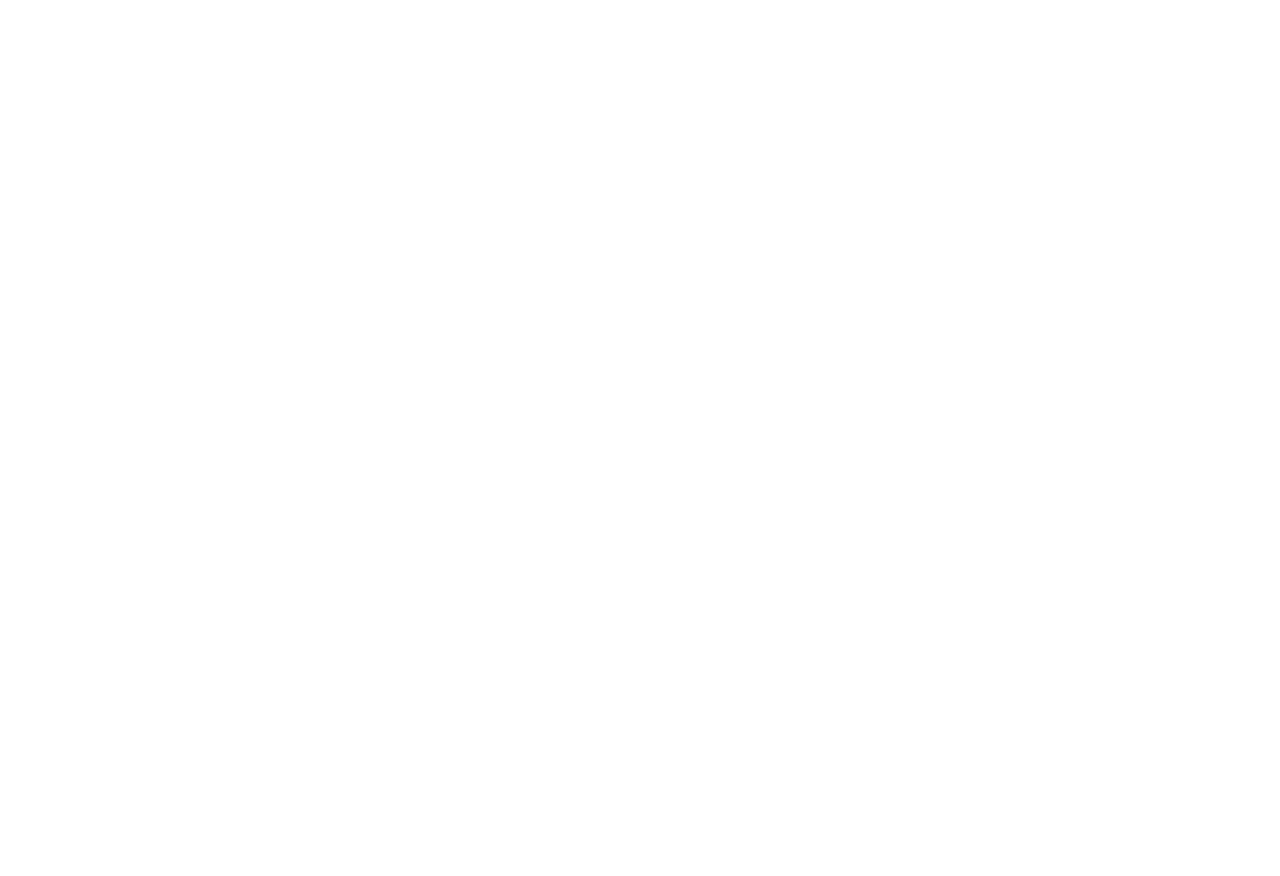
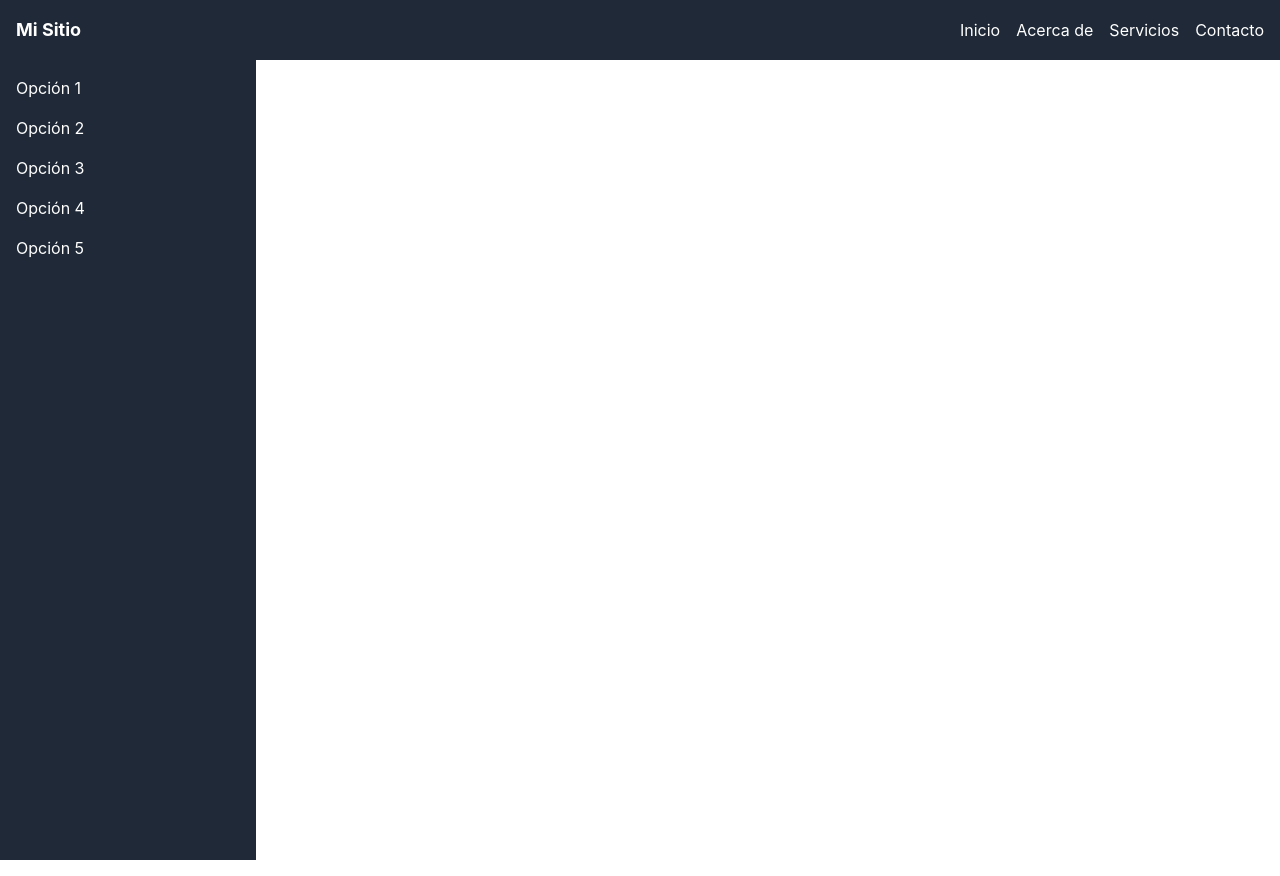
Before and after one commit to JavierBonaventura/docGuard, a React (Create React App) app: page / in a window 1280 px wide. Before the commit the page ends 800 px from the top, so only its background shows below. Built offline with nearby package versions, Linux system fonts and the light colour scheme.

Commit message:
primer commit

```diff
--- a/package.json
+++ b/package.json
@@ -3,6 +3,7 @@
   "version": "0.1.0",
   "private": true,
   "dependencies": {
+    "@fortawesome/fontawesome-free": "^6.5.1",
     "@testing-library/jest-dom": "^5.16.5",
     "@testing-library/react": "^13.4.0",
     "@testing-library/user-event": "^13.5.0",
--- a/src/App.js
+++ b/src/App.js
@@ -1,11 +1,14 @@
 import React from 'react';
-import Header from './components/Header';
+import Navbar from './components/Navbar';
+import Sidebar from './components/Sidebar';
 import "./App.css";
 
 function App() {
   return (
     <div className="App">
-      <Header />
+      <Navbar />
+      <Sidebar />
+
     </div>
   );
 }
--- a/src/components/Header.js
+++ /dev/null
@@ -1,12 +0,0 @@
-import React from "react";
-
-
-function Header() {
-  return (
-    <header>
-
-    </header>
-  );
-}
-
-export default Header;
--- /dev/null
+++ b/src/components/Login.js
@@ -0,0 +1,54 @@
+import React from "react";
+
+function Login() {
+  return (
+    <div className="h-screen bg-gray-200 py-20 p-4 md:p-20 lg:p-32">
+      <div className="max-w-sm bg-white rounded-lg overflow-hidden shadow-lg mx-auto">
+        <div className="p-6">
+          <h2 className="text-2xl font-bold text-gray-800 mb-2">Welcome Back!</h2>
+          <p className="text-gray-700 mb-6">Please sign in to your account</p>
+          <form>
+            <div className="mb-4">
+              <label className="block text-gray-700 font-bold mb-2" htmlFor="username">
+                Username
+              </label>
+              <input
+                className="shadow appearance-none border rounded w-full py-2 px-3 text-gray-700 leading-tight focus:outline-none focus:shadow-outline"
+                id="username"
+                type="text"
+                placeholder="Username"
+              />
+            </div>
+            <div className="mb-6">
+              <label className="block text-gray-700 font-bold mb-2" htmlFor="password">
+                Password
+              </label>
+              <input
+                className="shadow appearance-none border rounded w-full py-2 px-3 text-gray-700 leading-tight focus:outline-none focus:shadow-outline"
+                id="password"
+                type="password"
+                placeholder="Password"
+              />
+            </div>
+            <div className="flex items-center justify-between">
+              <button
+                className="bg-blue-500 hover:bg-blue-700 text-white font-bold py-2 px-4 rounded focus:outline-none focus:shadow-outline"
+                type="button"
+              >
+                Sign In
+              </button>
+              <a
+                className="inline-block align-baseline font-bold text-sm text-blue-500 hover:text-blue-800"
+                href="#"
+              >
+                Forgot Password?
+              </a>
+            </div>
+          </form>
+        </div>
+      </div>
+    </div>
+  );
+}
+
+export default Login;
--- /dev/null
+++ b/src/components/Navbar.js
@@ -0,0 +1,27 @@
+import React from 'react';
+
+const Navbar = () => {
+  return (
+    <nav className="bg-gray-800 p-4">
+      <div className="container mx-auto flex justify-between items-center">
+        <div className="text-white font-bold text-lg">Mi Sitio</div>
+        <ul className="flex space-x-4">
+          <li>
+            <a href="#" className="text-white">Inicio</a>
+          </li>
+          <li>
+            <a href="#" className="text-white">Acerca de</a>
+          </li>
+          <li>
+            <a href="#" className="text-white">Servicios</a>
+          </li>
+          <li>
+            <a href="#" className="text-white">Contacto</a>
+          </li>
+        </ul>
+      </div>
+    </nav>
+  );
+};
+
+export default Navbar;
--- /dev/null
+++ b/src/components/Sidebar.js
@@ -0,0 +1,59 @@
+// Sidebar.js
+
+import React, { useState } from 'react';
+
+const Sidebar = () => {
+  const [showSubMenu, setShowSubMenu] = useState(false);
+
+  const toggleSubMenu = () => {
+    setShowSubMenu(!showSubMenu);
+  };
+
+  return (
+    <div className="bg-gray-800 h-screen w-1/5 p-4 left-0 bottom-0 mb-4">
+              <ul className="flex flex-col space-y-4">
+        <li>
+          <a href="#" className="text-white" onClick={toggleSubMenu}>
+            Opción 1
+          </a>
+          {showSubMenu && (
+            <ul className="ml-4 mt-2">
+              <li>
+                <a href="#" className="text-white">
+                  Sub-Opción 1
+                </a>
+              </li>
+              <li>
+                <a href="#" className="text-white">
+                  Sub-Opción 2
+                </a>
+              </li>
+            </ul>
+          )}
+        </li>
+        <li>
+          <a href="#" className="text-white">
+            Opción 2
+          </a>
+        </li>
+        <li>
+          <a href="#" className="text-white">
+            Opción 3
+          </a>
+        </li>
+        <li>
+          <a href="#" className="text-white">
+            Opción 4
+          </a>
+        </li>
+        <li>
+          <a href="#" className="text-white">
+            Opción 5
+          </a>
+        </li>
+      </ul>
+    </div>
+  );
+};
+
+export default Sidebar;
```
Also changed, not shown: 1 other file (tests, documents, lock files or other folders).
